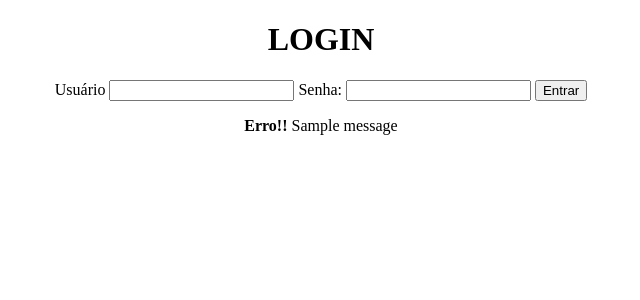
After one commit to LucasEdu10/hello_django, a Django app: page /login/ in a window 1280 px wide. The commit adds this page. Shown: the top 300 px of the page, without its empty margins (319-959 px from the left). Run offline with Django 3.2, Linux system fonts and the light colour scheme; one stand-in notice (Sample message) is shown.

Commit message:
Iniciando o quarto modulo do curso

```diff
--- a/agenda/agenda/urls.py
+++ b/agenda/agenda/urls.py
@@ -22,5 +22,8 @@ urlpatterns = [
     path('admin/', admin.site.urls),
     path('agenda/', views.lista_eventos),
     path('', views.index),
+    path('login/', views.login_user),
+    path('login/submit', views.submit_login),
+    path('logout/', views.logout_user)
 
 ]
--- a/agenda/core/views.py
+++ b/agenda/core/views.py
@@ -1,13 +1,36 @@
 from django.shortcuts import render, redirect
 from core.models import Evento
-
+from django.contrib.auth.decorators import login_required
+from django.contrib.auth import authenticate, login, logout
+from django.contrib import messages
 def index(request):
 
     return redirect('/agenda')
 
+def login_user(request):
+    return render(request, 'login.html')
+
+def submit_login(request):
+    if request.POST:
+        username = request.POST.get('username')
+        password = request.POST.get('password')
+        usuario = authenticate(username=username, password=password)
+        if usuario is not None:
+            login(request, usuario)
+            return redirect('/')
+        else:
+            messages.error(request, 'Usuario ou senha inválido')
+    return redirect('/')
+
+def logout_user(request):
+    logout(request)
+    return redirect('/')
+
+@login_required(login_url='/login/')
 def lista_eventos(request):
+    usuario = request.user
     template = 'agenda.html'
-    evento = Evento.objects.all()
+    evento = Evento.objects.filter(usuario=usuario)
     dados = {'evento': evento}
 
 
--- /dev/null
+++ b/agenda/templates/login.html
@@ -0,0 +1,26 @@
+<!DOCTYPE html>
+<html lang="pt-br">
+<head>
+    <meta charset="UTF-8">
+    <meta name="viewport" content="width=device-width, initial-scale=1.0">
+    <title>Login</title>
+</head>
+<body>
+    <h1 align="center">LOGIN</h1>
+    <form action="submit" method="POST">{% csrf_token %}
+        <div align="center">
+            <label>Usuário</label>
+            <input type="text" name="username">
+            <label>Senha:</label>
+            <input type="password" name="password">
+            <button type="submit">Entrar</button>
+        </div>
+    </form>
+    <div align="center">
+        <p></p>
+        {% for message in messages %}
+            <strong>Erro!! </strong>{{ message }}
+        {% endfor %}
+    </div>
+</body>
+</html>
--- a/agenda/templates/model-header.html
+++ b/agenda/templates/model-header.html
@@ -1,3 +1,8 @@
 <meta charset="UTF-8">
 <title>Agenda</title>
+
+<div align="right">
+    <a href="/logout">Sair</a>
+</div>
+
 <h1>Agenda</h1>
```
Also changed, not shown: agenda/db.sqlite3.
